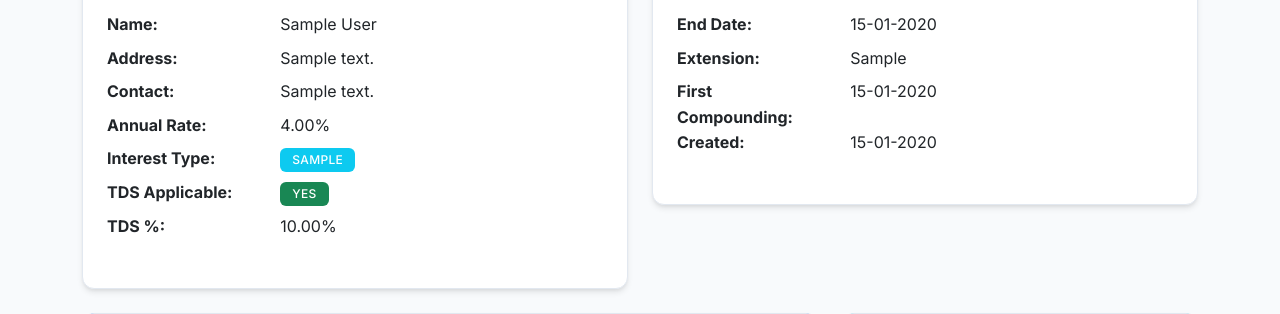
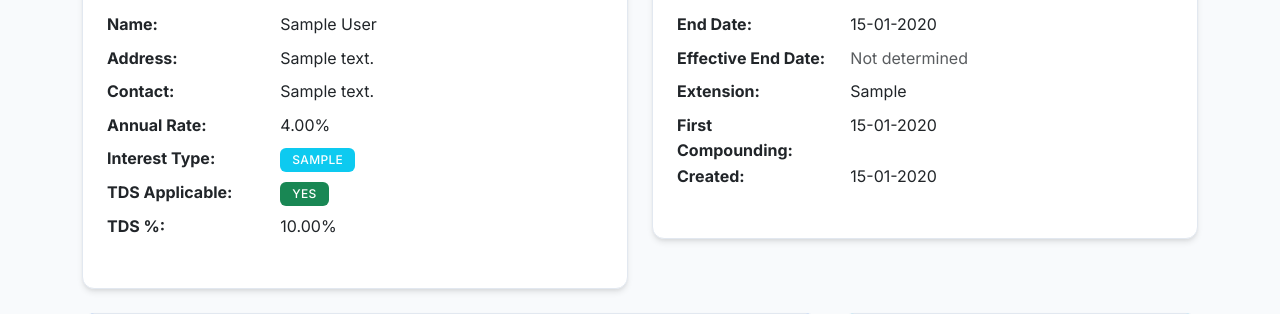
Before and after one commit to Ashmit12092000/icl, a Flask app: template templates/customer_profile.html in a window 1280 px wide. Shown: the part 265-579 px from the top of the page. Run offline with Flask 3, Linux system fonts and the light colour scheme; tables that the repository leaves empty hold one stand-in row (values such as "Sample post"); the template is opened without the code that fills it: values that come from a table or form of the project are taken from there, most other values are stand-ins (such as "Sample title", 1, 10 or a date in 2020); some libraries are stand-ins or nearby versions.

Commit message:
Update customer_profile.html

```diff
--- a/templates/customer_profile.html
+++ b/templates/customer_profile.html
@@ -88,6 +88,18 @@
                         <dt class="col-sm-4">End Date:</dt>
                         <dd class="col-sm-8">{{ customer.icl_end_date.strftime('%d-%m-%Y') if customer.icl_end_date else 'Not set' }}</dd>
 
+                        <dt class="col-sm-4">Effective End Date:</dt>
+                        <dd class="col-sm-8">
+                            {% if customer.get_effective_end_date() %}
+                                <span class="badge bg-warning text-dark">{{ customer.get_effective_end_date().strftime('%d-%m-%Y') }}</span>
+                                {% if customer.get_last_transaction_date() and customer.get_last_transaction_date() == customer.get_effective_end_date() %}
+                                    <small class="text-muted">(Based on last transaction)</small>
+                                {% endif %}
+                            {% else %}
+                                <span class="text-muted">Not determined</span>
+                            {% endif %}
+                        </dd>
+
                         <dt class="col-sm-4">Extension:</dt>
                         <dd class="col-sm-8">{{ customer.icl_extension or 'None' }}</dd>
 
@@ -133,7 +145,12 @@
                         <div class="mb-3">
                             <label for="as_of_date" class="form-label text-white">As of Date:</label>
                             <input type="date" class="form-control" id="as_of_date" name="as_of_date"
-                                   value="{{ today.strftime('%Y-%m-%d') }}" required>
+                                   value="{{ today.strftime('%Y-%m-%d') }}"
+                                   {% if customer.get_effective_end_date() %}max="{{ customer.get_effective_end_date().strftime('%Y-%m-%d') }}"{% endif %}
+                                   required>
+                            {% if customer.get_effective_end_date() %}
+                            <small class="text-light">Max date: {{ customer.get_effective_end_date().strftime('%d-%m-%Y') }}</small>
+                            {% endif %}
                         </div>
                         <button type="submit" class="btn btn-light btn-sm w-100">
                             <i class="fas fa-sync me-2"></i>Calculate Balance
```
